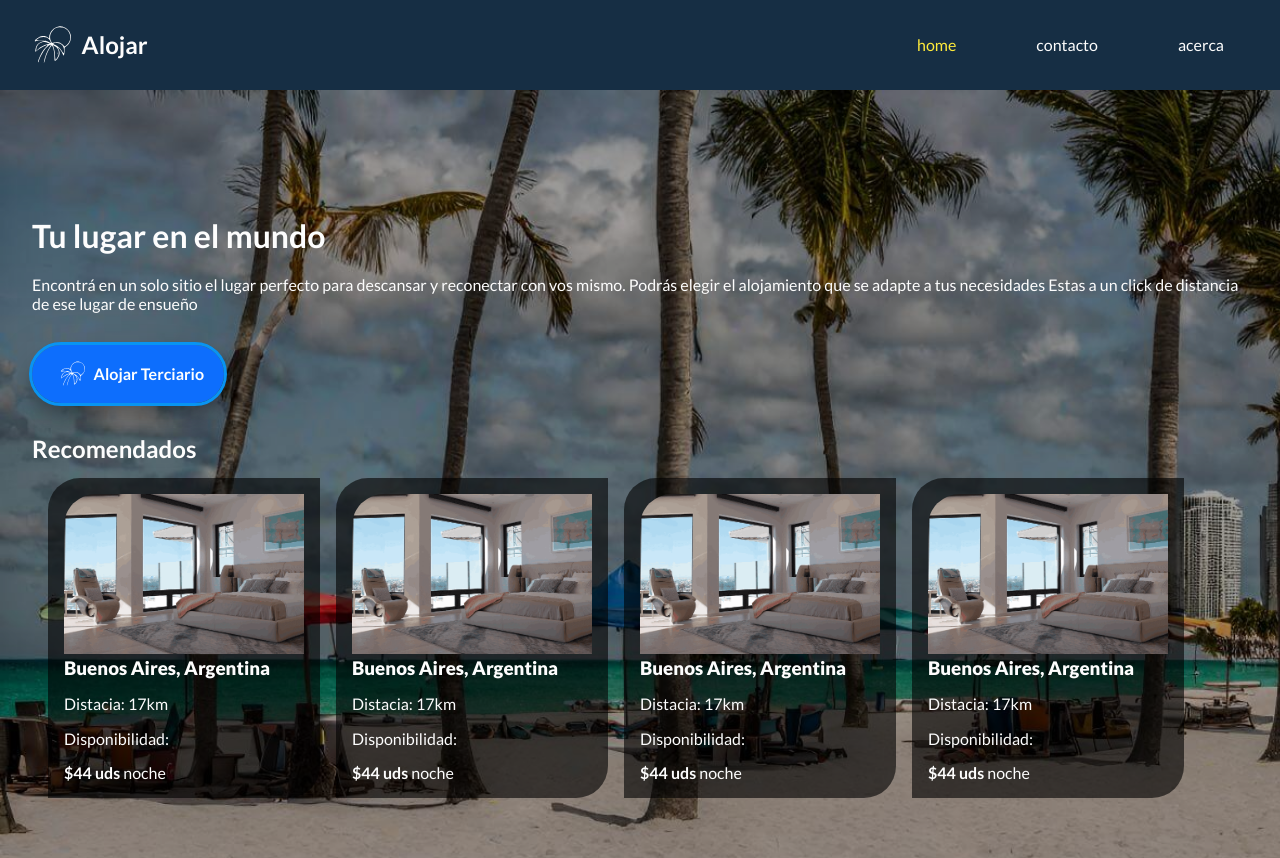
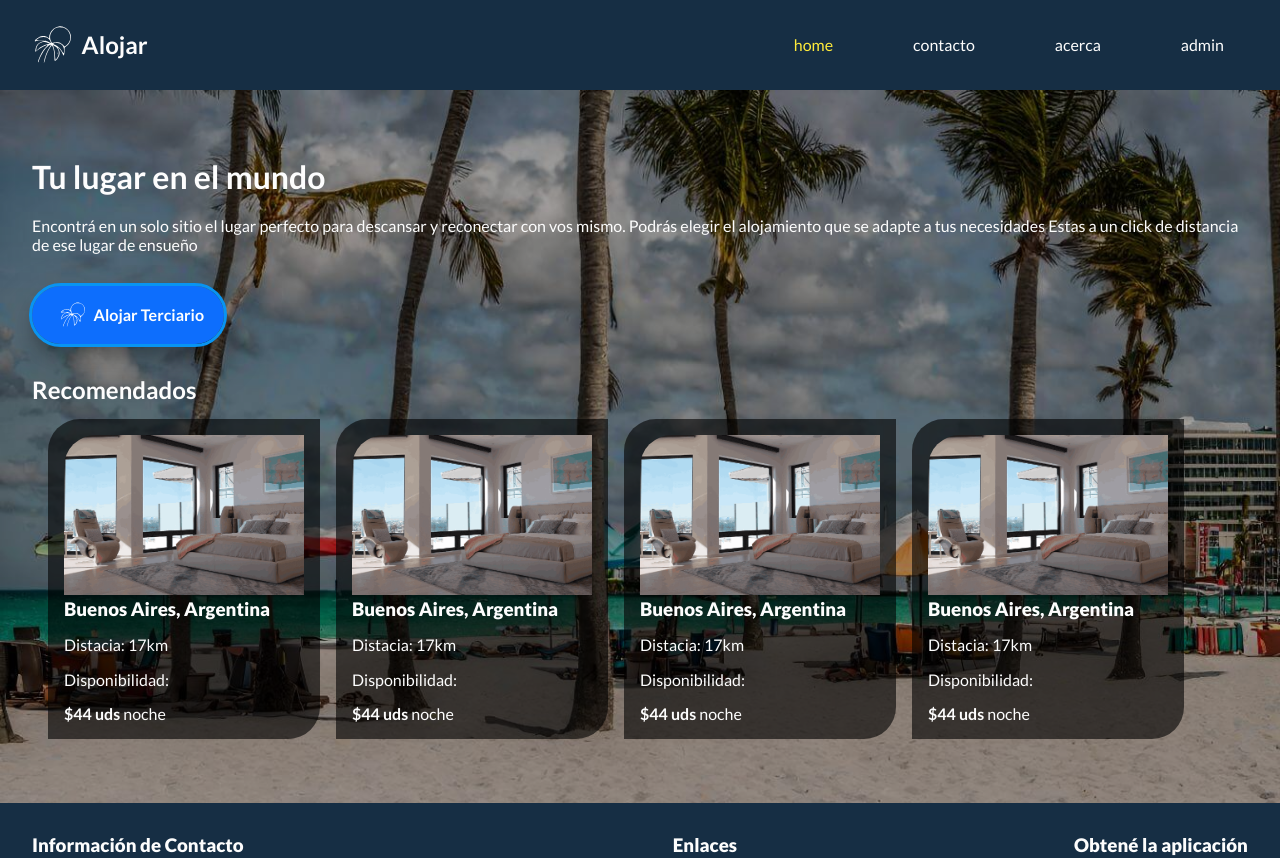
Before and after one commit to Leandro-Andres-Angeli/uner-desarrollo-web-tp-2, a React (Create React App) app: page / in a window 1280 px wide. Shown: the top 858 px of the page. Built offline with nearby package versions, Linux system fonts and the light colour scheme.

Commit message:
styles main

```diff
--- a/src/data/routes.js
+++ b/src/data/routes.js
@@ -1,4 +1,5 @@
 import About from '../pages/About';
+import Admin from '../pages/Admin';
 import Contact from '../pages/Contact';
 import Home from '../pages/Home';
 
@@ -19,6 +20,11 @@ export const routes = [
     route: '/acerca',
     component: <About></About>,
   },
+  {
+    text: 'admin',
+    route: '/admin',
+    component: <Admin></Admin>,
+  },
 ];
 export const linksData = routes.reduce(
   (acc, { text, route }) => [...acc, { text, route }],
--- a/src/pages/About.js
+++ b/src/pages/About.js
@@ -1,7 +1,7 @@
 import React from 'react';
 
 const About = () => {
-  return <div>About</div>;
+  return <main className='main'>About</main>;
 };
 
 export default About;
--- /dev/null
+++ b/src/pages/Admin.js
@@ -0,0 +1,7 @@
+import React from 'react';
+
+const Admin = () => {
+  return <main className='main'>Admin</main>;
+};
+
+export default Admin;
--- a/src/pages/Contact.js
+++ b/src/pages/Contact.js
@@ -1,7 +1,7 @@
 import React from 'react';
 
 const Contact = () => {
-  return <div>Contacto</div>;
+  return <main className='main'>Contacto</main>;
 };
 
 export default Contact;
--- a/src/styles.css
+++ b/src/styles.css
@@ -14,14 +14,23 @@
 body {
   box-sizing: border-box;
   font-family: 'Lato', Arial, Helvetica, sans-serif;
+  display: flex;
 
   color: var(--primary-color);
   background-color: var(--light-color);
 }
+
 body * {
   margin: 0;
   padding: 0;
 }
+.App {
+  min-height: 100vh;
+  width: 100vw;
+  display: flex;
+  flex-direction: column;
+}
+
 nav,
 footer {
   background-color: var(--primary-color);
@@ -49,9 +58,9 @@ a:hover {
 .main {
   background-size: cover;
   /* overflow: hidden; */
-  /* flex-grow: 1; */
+  flex-grow: 1;
   position: relative;
-  min-height: calc(100vh - 4rem);
+
   display: flex;
   flex-direction: column;
   justify-content: center;
```
